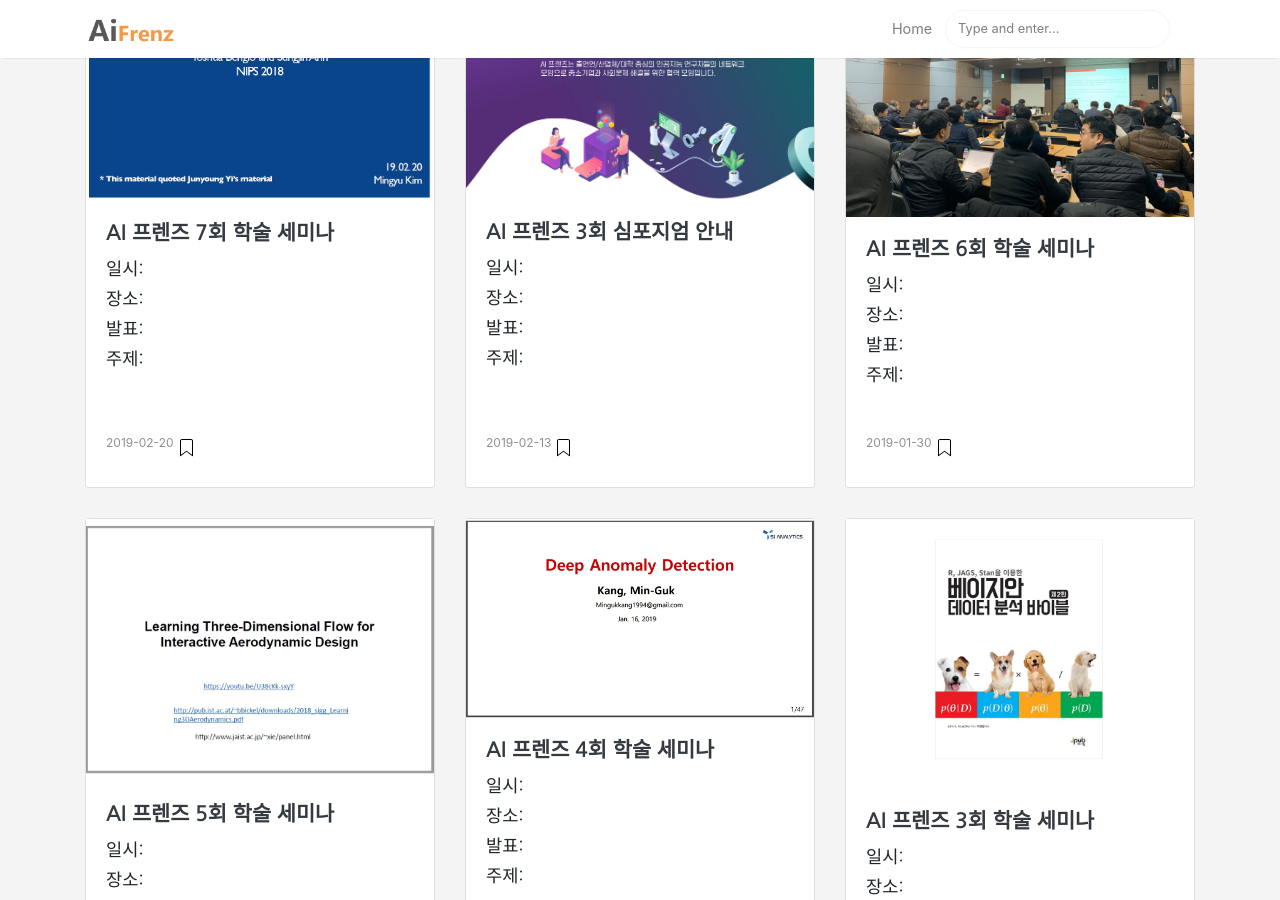
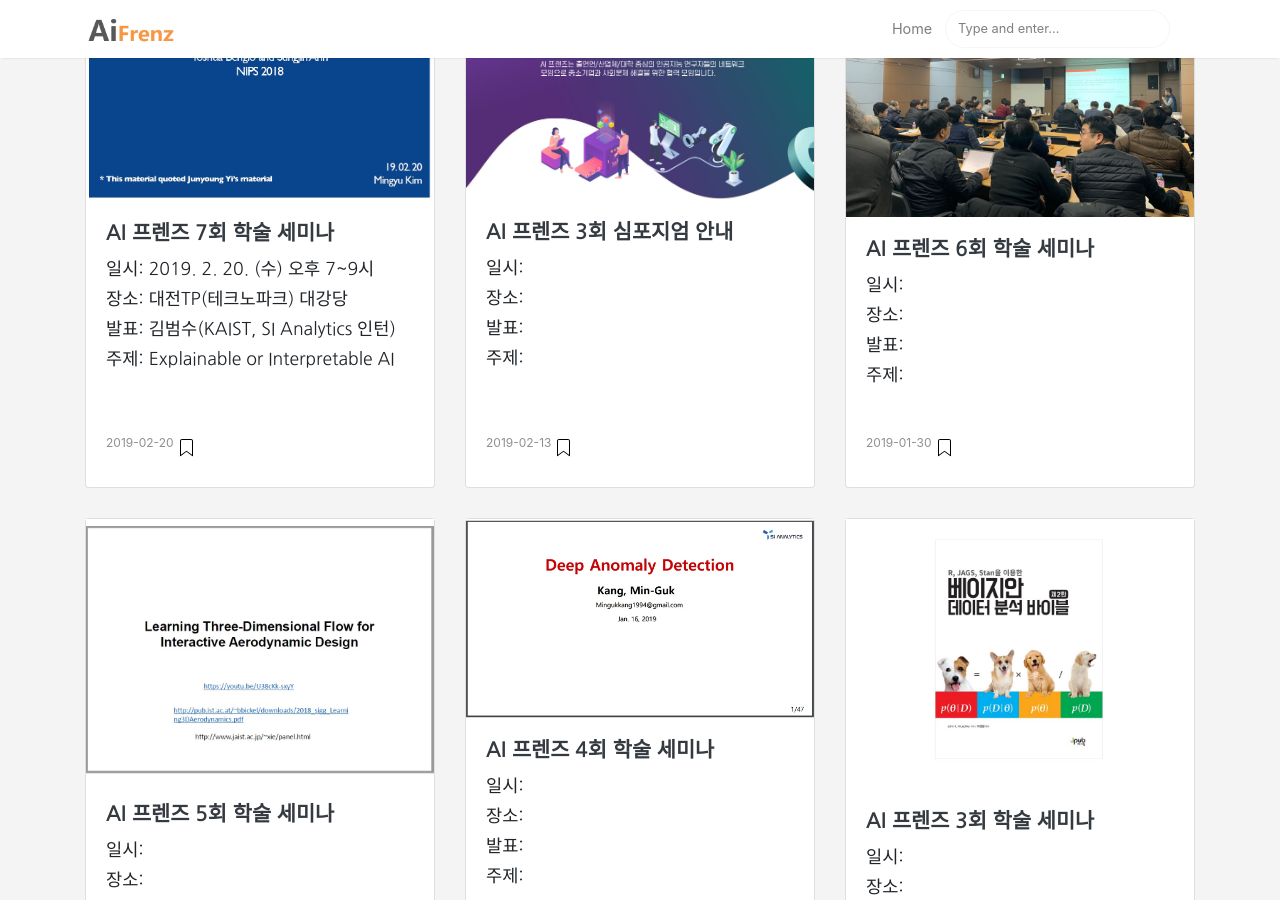
Before and after one commit to aifrenz/aifrenz.github.io, a Jekyll site: the page built from _pages/categories.md, in a window 1280 px wide and 900 px high, scrolled down 2892 px. Built offline with Jekyll 4.4.1, drawn with Linux system fonts in a browser that asks for light colours; some of the changed text lies outside the part shown.

Commit message:
Update 2019-02-20-7th-seminar.markdown

```diff
--- a/_posts/2019-02-20-7th-seminar.markdown
+++ b/_posts/2019-02-20-7th-seminar.markdown
@@ -2,13 +2,17 @@
 layout: post
 title:  "AI 프렌즈 7회 학술 세미나"
 date:   2019-02-20 19:00:00
+when: 2019. 2. 20. (수) 오후 7~9시
+where: 대전TP(테크노파크) 대강당
+who: 김범수(KAIST, SI Analytics 인턴)
+what: Explainable or Interpretable AI
 categories: ai-friends update
 tags: ai-friends update
 image: /images/20190220.jpg
 ---
 
-## 장소: 대전TP(테크노파크) 대강당
-## 일시: 2월 20일 저녁 7시~9시
+- 장소: 대전TP(테크노파크) 대강당
+- 일시: 2019년 2월 20일 저녁 7시~9시
 
 ## 발표 주제 및 발표자
 **1. Explainable or Interpretable Artificial Intelligent**  (김범수/KAIST computer science & Mathematical science,  SI-Analytics 인턴)
```
